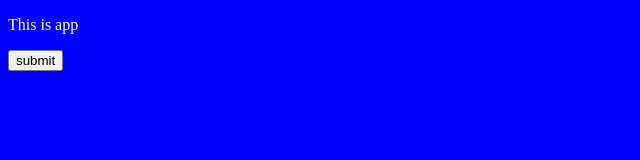
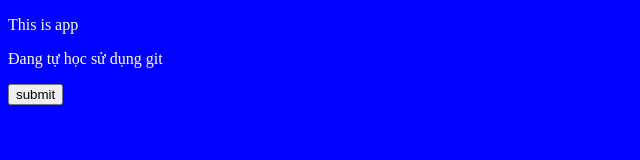
Before and after one commit to lanvadieppanda1/git_tutorial, a plain HTML site: page index.html in a window 1280 px wide. Shown: the whole page, without its empty margins (0-640 px from the left). Drawn offline with Linux system fonts and the light colour scheme.

Commit message:
Add new <p>

```diff
--- a/index.html
+++ b/index.html
@@ -12,6 +12,7 @@
 
 <body>
     <p>This is app</p>
+    <p> Đang tự học sử dụng git </p>
     <button>submit</button>
 
 </body>
```
Also changed, not shown: 1 other file.
